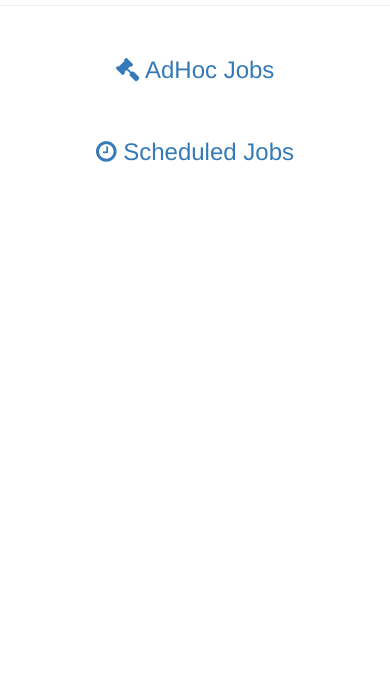
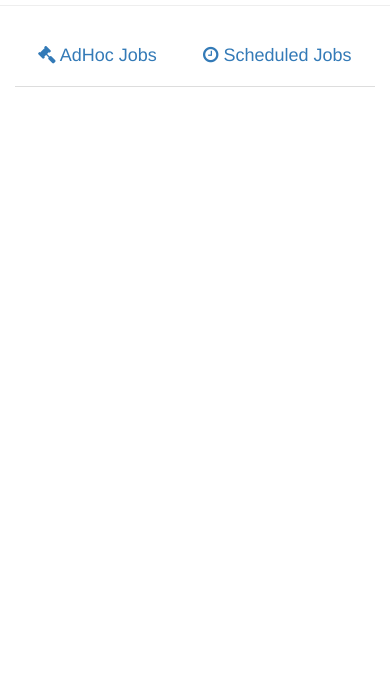
Before and after one commit to malughanshyam/SelfServiceHiveDashboard, a website: page public/dashboard.html in a window 390 px wide. Shown: the part 153-844 px from the top of the page. Drawn offline with nearby package versions, Linux system fonts and the light colour scheme.

Commit message:
Added CSS to Unstack the Tabs on Small Devices

```diff
--- a/public/css/dashboard.css
+++ b/public/css/dashboard.css
@@ -116,3 +116,17 @@ pre {
 .right-to-left li {
     float: right;
 }
+
+/* Styles go here */
+
+@media (max-width: 768px) {
+  .nav-justified > li {
+    display: table-cell;
+    width: 1%;
+  }
+  .nav-justified > li > a  {
+    border-bottom: 1px solid #ddd !important;
+    border-radius: 4px 4px 0 0 !important;
+    margin-bottom: 0 !important;
+  }
+}
--- a/public/dashboard.html
+++ b/public/dashboard.html
@@ -42,11 +42,11 @@
 
     <div class="container" role="main">
 
-        <ul class="nav nav-tabs nav-justified" id="adHocJobTabs">
-            <li id="navAdHoc"> <a data-toggle="tab" href="#adHocTab"><h3><i class="fa fa-1x fa-gavel"></i>  AdHoc Jobs</h3></a>
+        <ul class="nav nav-pills nav-justified" id="adHocJobTabs">
+            <li id="navAdHoc"> <a data-toggle="tab" href="#adHocTab"><h4><i class="fa fa-1x fa-gavel"></i>  AdHoc Jobs</h4></a>
             </li>
 
-            <li id="navScheduled"> <a data-toggle="tab" href="#scheduledTab"><h3><i class="fa fa-1x fa-clock-o"></i> Scheduled Jobs</h3></a>
+            <li id="navScheduled"> <a data-toggle="tab" href="#scheduledTab"><h4><i class="fa fa-1x fa-clock-o"></i> Scheduled Jobs</h4></a>
             </li>
         </ul>
 
```
